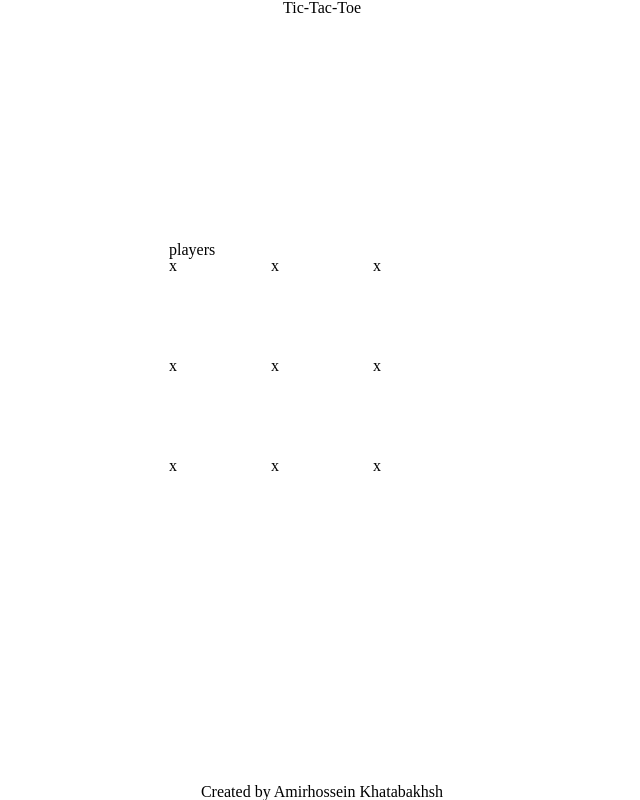
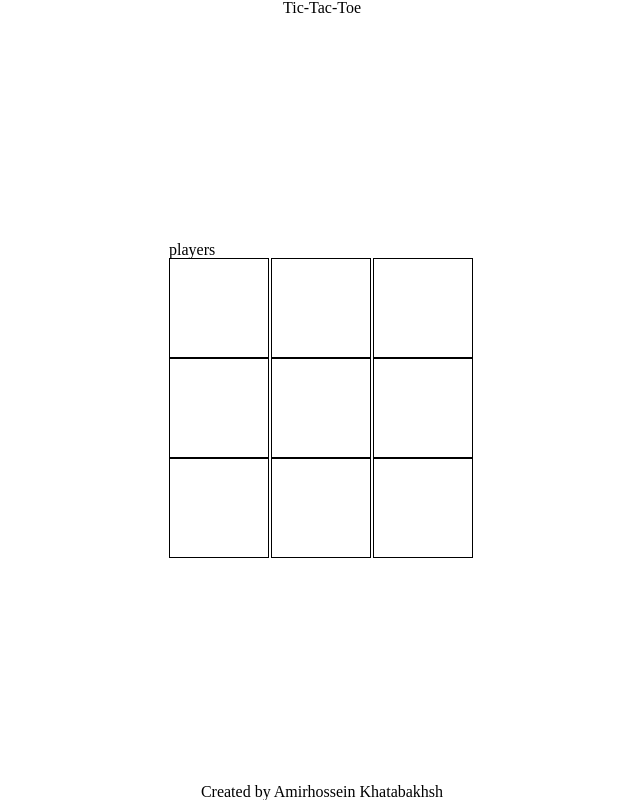
Before and after one commit to khatabakhsh/xo-react, a React (Create React App) app: page / in a window 1280 px wide. Shown: the whole page, without its empty margins (318-958 px from the left). Built offline with nearby package versions, Linux system fonts and the light colour scheme; the HTML template or start-up script is replaced by a standard one.

Commit message:
square rendered with onClick

```diff
--- a/src/components/Square/Square.jsx
+++ b/src/components/Square/Square.jsx
@@ -1,9 +1,19 @@
+/* eslint-disable jsx-a11y/click-events-have-key-events */
 /* eslint-disable react/prop-types */
 import React from 'react';
 import styles from './styles.module.scss';
 
-function Square({ letter }) {
-  return <span className={`${styles.span}`}>{letter}</span>;
+function Square({ letter, setLetters, index }) {
+  return (
+    <span
+      role="button"
+      tabIndex={index}
+      onClick={() => setLetters((prev) => ({ ...prev, [index]: 'x' }))}
+      className={`${styles.span}`}
+    >
+      {letter}
+    </span>
+  );
 }
 
 export default Square;
--- a/src/components/Square/styles.module.scss
+++ b/src/components/Square/styles.module.scss
@@ -1,6 +1,5 @@
 .span {
-  // display: inline-block;
-  border-radius: 1px;
+  border: 1px solid black;
   width: 100px;
   height: 100px;
 }
--- a/src/containers/Game/Game.jsx
+++ b/src/containers/Game/Game.jsx
@@ -1,18 +1,30 @@
-import React from 'react';
+import React, { useState } from 'react';
 import { Square, Grid } from '../../components';
 
 function Game() {
+  const [letters, setLetters] = useState({
+    1: '',
+    2: '',
+    3: '',
+    4: '',
+    5: '',
+    6: '',
+    7: '',
+    8: '',
+    9: '',
+  });
   return (
     <Grid>
-      <Square letter="x" />
-      <Square letter="x" />
-      <Square letter="x" />
-      <Square letter="x" />
-      <Square letter="x" />
-      <Square letter="x" />
-      <Square letter="x" />
-      <Square letter="x" />
-      <Square letter="x" />
+      {Object.keys(letters).map((letterIndex) => {
+        return (
+          <Square
+            letter={letters[letterIndex]}
+            setLetters={setLetters}
+            index={Number(letterIndex)}
+            key={Number(letterIndex)}
+          />
+        );
+      })}
     </Grid>
   );
 }
```
